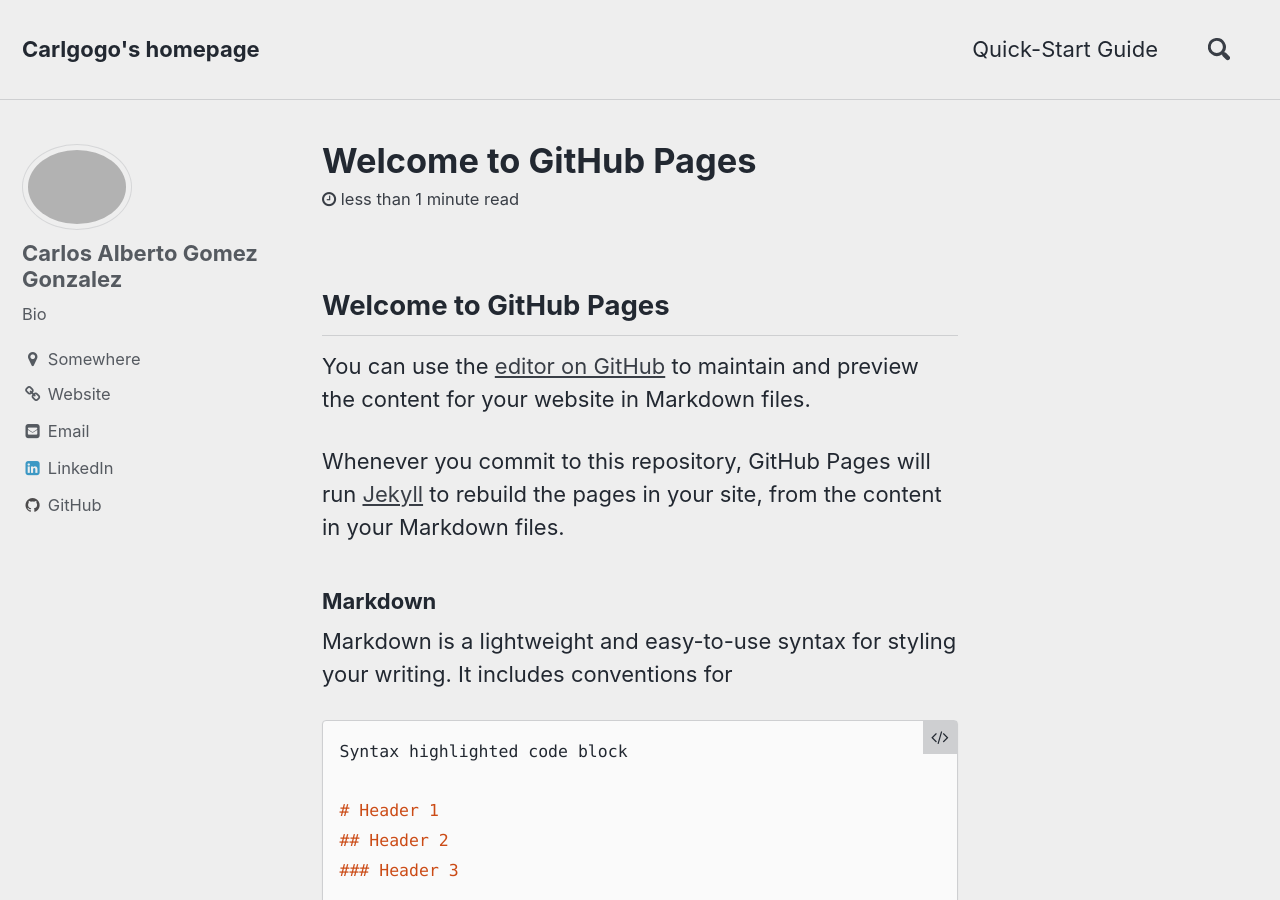
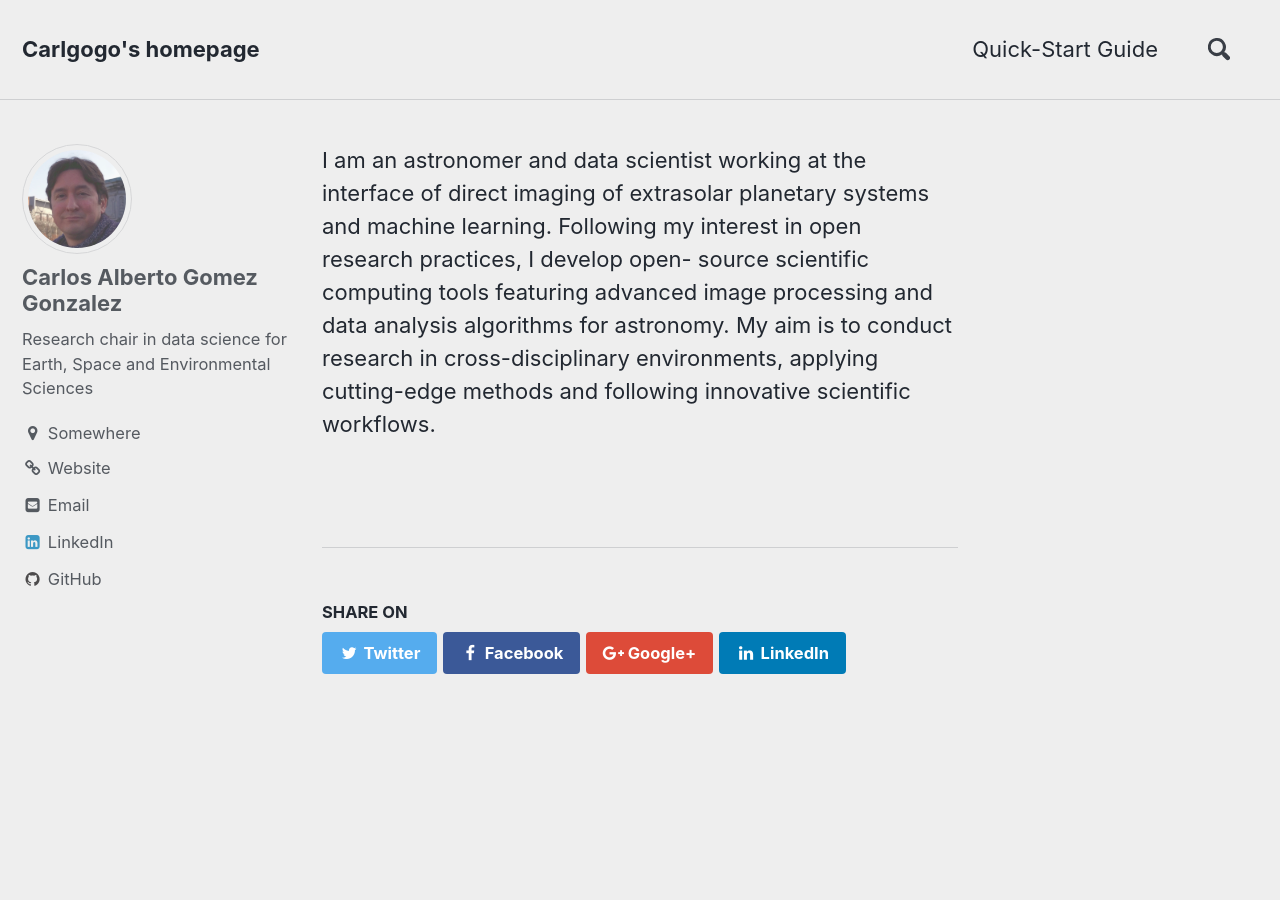
Before and after one commit to carlos-gg/carlos-gg.github.io, a Jekyll site: the page built from index.md, in a window 1280 px wide and 900 px high. Built offline with Jekyll 4.4.1, drawn with Linux system fonts in a browser that asks for light colours; our own code applies the rules of GitHub Pages for plain Markdown files; the list of posts is cut into pages by our own code; some of the changed text lies outside the part shown.

Commit message:
uploading cv and photo

````diff
--- a/_config.yml
+++ b/_config.yml
@@ -33,7 +33,7 @@
 author:
   name             : "Carlos Alberto Gomez Gonzalez"
   avatar           : "/assets/images/bio-photo.jpg"
-  bio              : "Bio"
+  bio              : "Research chair in data science for Earth, Space and Environmental Sciences"
   email            : carlosgg33@gmail.com
   uri              : "https://carlgogo.github.io"
   location         : "Somewhere"
@@ -129,7 +129,7 @@
     values:
       layout: single
       author_profile: true
-      read_time: true
+      read_time: #true
       comments: #true
       share: true
       related: true
--- a/index.md
+++ b/index.md
@@ -1,37 +1,6 @@
-## Welcome to GitHub Pages
-
-You can use the [editor on GitHub](https://github.com/carlgogo/carlgogo.github.io/edit/master/index.md) to maintain and preview the content for your website in Markdown files.
-
-Whenever you commit to this repository, GitHub Pages will run [Jekyll](https://jekyllrb.com/) to rebuild the pages in your site, from the content in your Markdown files.
-
-### Markdown
-
-Markdown is a lightweight and easy-to-use syntax for styling your writing. It includes conventions for
-
-```markdown
-Syntax highlighted code block
-
-# Header 1
-## Header 2
-### Header 3
-
-- Bulleted
-- List
-
-1. Numbered
-2. List
-
-**Bold** and _Italic_ and `Code` text
-
-[Link](url) and ![Image](src)
-```
-
-For more details see [GitHub Flavored Markdown](https://guides.github.com/features/mastering-markdown/).
-
-### Jekyll Themes
-
-Your Pages site will use the layout and styles from the Jekyll theme you have selected in your [repository settings](https://github.com/carlgogo/carlgogo.github.io/settings). The name of this theme is saved in the Jekyll `_config.yml` configuration file.
-
-### Support or Contact
-
-Having trouble with Pages? Check out our [documentation](https://help.github.com/categories/github-pages-basics/) or [contact support](https://github.com/contact) and we’ll help you sort it out.
+I am an astronomer and data scientist working at the interface of direct
+imaging of extrasolar planetary systems and machine learning. Following my
+interest in open research practices, I develop open- source scientific
+computing tools featuring advanced image processing and data analysis algorithms
+for astronomy. My aim is to conduct research in cross-disciplinary environments,
+applying cutting-edge methods and following innovative scientific workflows.
````
Also changed, not shown: assets/images/bio-photo.jpg (added), 1 other file.
